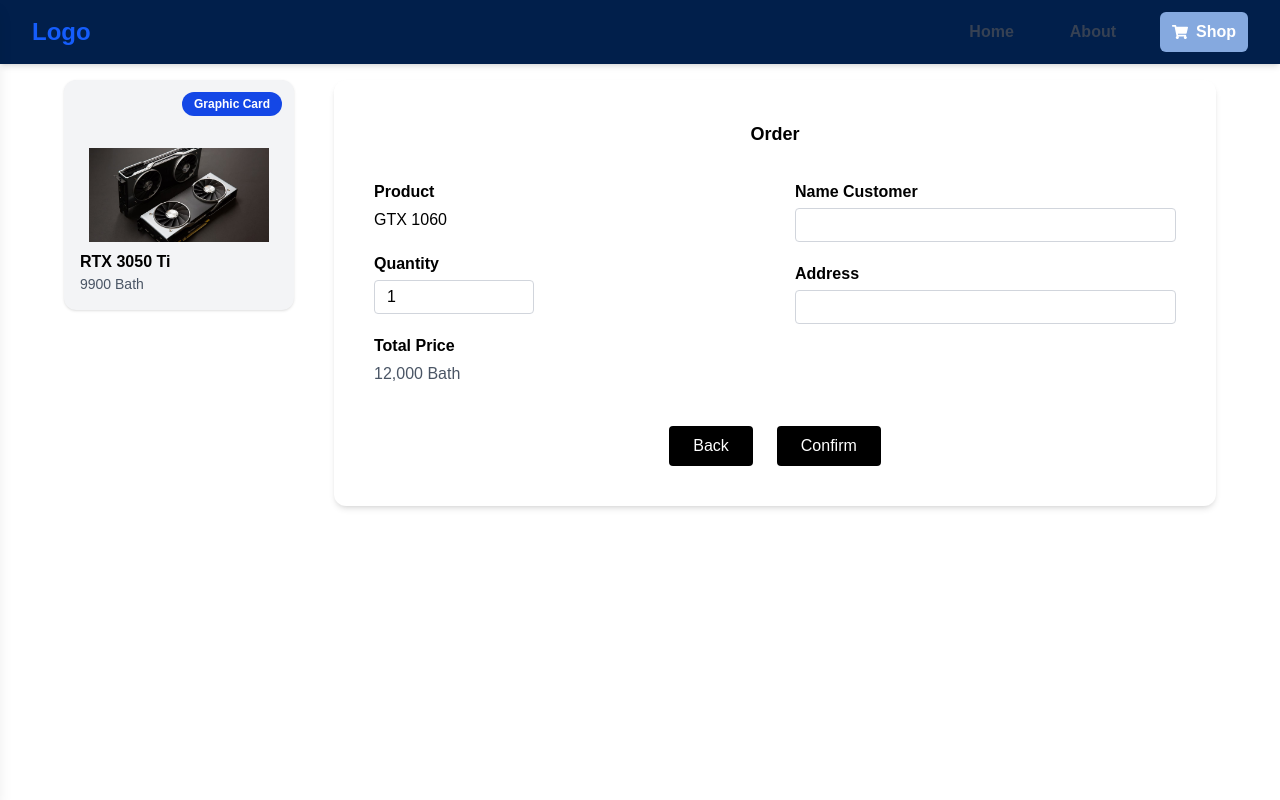
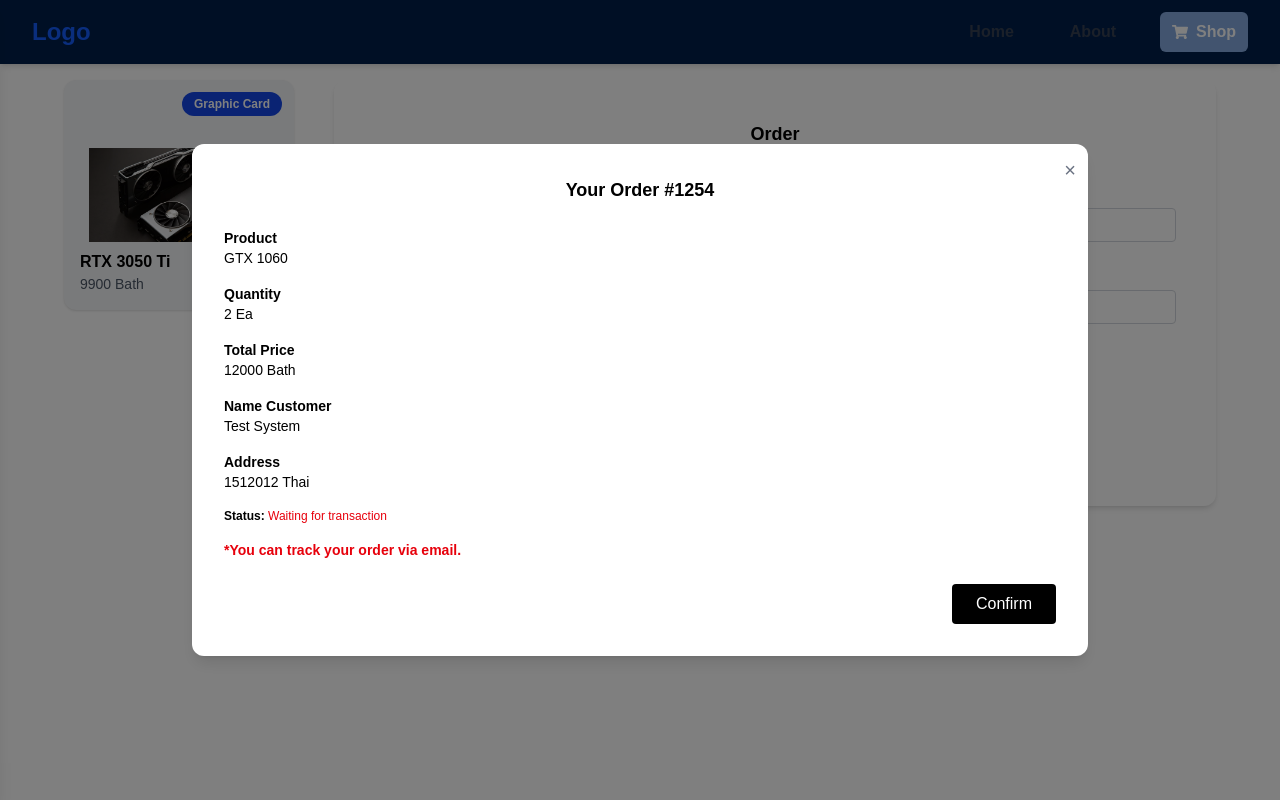
Before and after one commit to Meta3252/miniproject_ecommerce, a Next.js app: page /shopdetail in a window 1280 px wide. Both pictures are taken after a click on the button "Confirm". Shown: the top 800 px of the page. Built offline with nearby package versions, Linux system fonts and the light colour scheme.

Commit message:
ModalShopDetail

```diff
--- a/src/app/shopdetail/page.tsx
+++ b/src/app/shopdetail/page.tsx
@@ -8,6 +8,7 @@ export default function ShopDetail() {
     const [quantity, setQuantity] = useState<number>(1);
     const [name, setName] = useState("");
     const [address, setAddress] = useState("");
+    const [isModalOpen, setIsModalOpen] = useState(false);
 
     const totalPrice = 12000;
 
@@ -93,8 +94,72 @@ export default function ShopDetail() {
                     {/* Buttons */}
                     <div className="flex justify-center gap-6 mt-10">
                         <button className="bg-black text-white px-6 py-2 rounded">Back</button>
-                        <button className="bg-black text-white px-6 py-2 rounded">Confirm</button>
+                        <button
+                            className="bg-black text-white px-6 py-2 rounded"
+                            onClick={() => setIsModalOpen(true)}
+                        >
+                            Confirm
+                        </button>
                     </div>
+
+                    {/* Modal */}
+                    {isModalOpen && (
+                        <div className="fixed inset-0 bg-black/50 flex items-center justify-center z-50">
+                            <div className="bg-white rounded-xl shadow-lg p-8 w-full max-w-md sm:max-w-lg md:max-w-xl lg:max-w-2xl xl:max-w-4xl 2xl:max-w-6xl relative">
+                                {/* ปุ่มปิด */}
+                                <button
+                                    onClick={() => setIsModalOpen(false)}
+                                    className="absolute top-3 right-3 text-gray-500 hover:text-black text-xl"
+                                >
+                                    ×
+                                </button>
+
+                                <h2 className="text-center font-bold text-lg mb-6 text-black">Your Order #1254</h2>
+
+                                <div className="space-y-4 text-sm text-black">
+                                    <div>
+                                        <p className="font-bold">Product</p>
+                                        <p>GTX 1060</p>
+                                    </div>
+                                    <div>
+                                        <p className="font-bold">Quantity</p>
+                                        <p>2 Ea</p>
+                                    </div>
+                                    <div>
+                                        <p className="font-bold">Total Price</p>
+                                        <p>12000 Bath</p>
+                                    </div>
+                                    <div>
+                                        <p className="font-bold">Name Customer</p>
+                                        <p>Test System</p>
+                                    </div>
+                                    <div>
+                                        <p className="font-bold">Address</p>
+                                        <p>1512012 Thai</p>
+                                    </div>
+                                    <div>
+                                        <p className="text-xs">
+                                            <span className="font-bold">Status: </span>
+                                            <span className="text-red-600">Waiting for transaction</span>
+                                        </p>
+                                    </div>
+                                    <p className="text-red-600 text-sm font-semibold mt-4">
+                                        *You can track your order via email.
+                                    </p>
+                                </div>
+
+                                {/* ปุ่ม Confirm ด้านล่าง */}
+                                <div className="flex justify-end mt-6">
+                                    <button
+                                        onClick={() => setIsModalOpen(false)}
+                                        className="bg-black text-white px-6 py-2 rounded"
+                                    >
+                                        Confirm
+                                    </button>
+                                </div>
+                            </div>
+                        </div>
+                    )}
                 </div>
             </div>
         </div>
```
